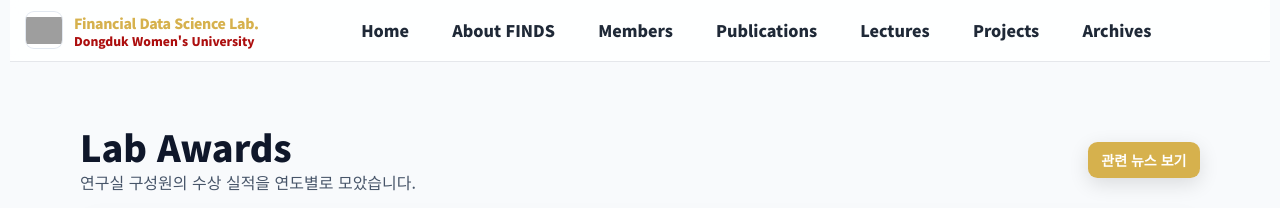
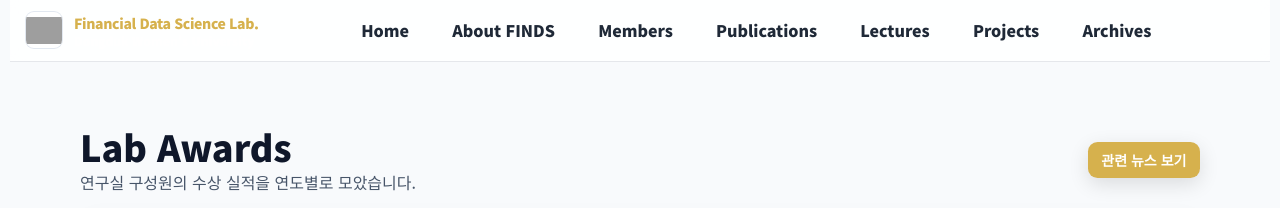
Before and after one commit to FinDS-Lab/site, a Jekyll site: the page built from about-awards.html, in a window 1280 px wide. Shown: the top 208 px of the page. Built offline with Jekyll 4.4.1, drawn with Linux system fonts in a browser that asks for light colours; nearby versions of some CDN libraries; grey boxes are pictures that could not be loaded.

Commit message:
Update header.html

```diff
--- a/_includes/header.html
+++ b/_includes/header.html
@@ -7,7 +7,7 @@
            class="h-9 w-9 rounded-lg ring-1 ring-slate-200 object-contain bg-white" />
       <div class="leading-tight">
         <div class="text-sm font-extrabold tracking-tight" style="color:var(--accent)">Financial Data Science Lab.</div>
-        <div class="text-[12px] font-extrabold" style="color:rgb(172,14,14)">Dongduk Women's University</div>
+        <div class="text-[12px] font-extrabold" style="color:rgb(255,255,255)">Dongduk Women's University</div>
       </div>
     </a>
 
```
